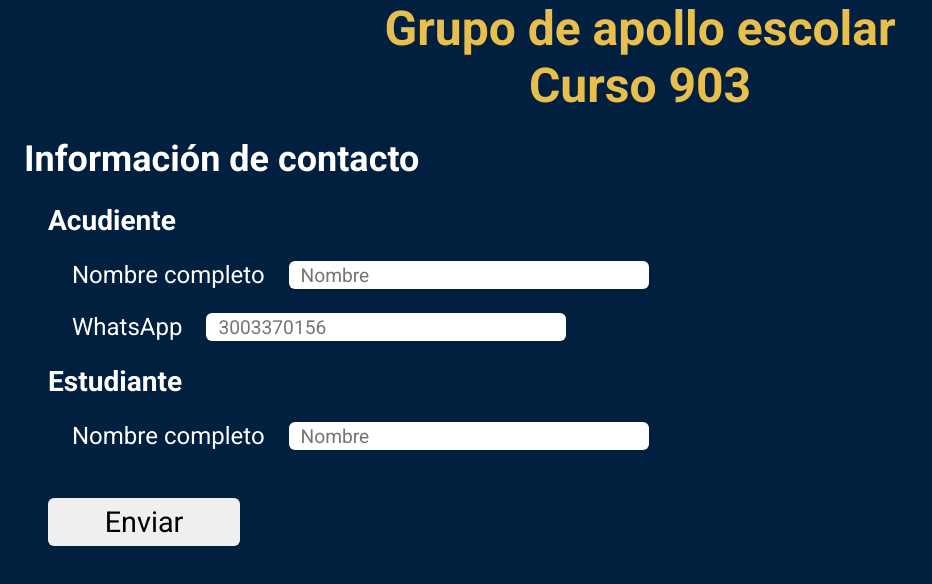
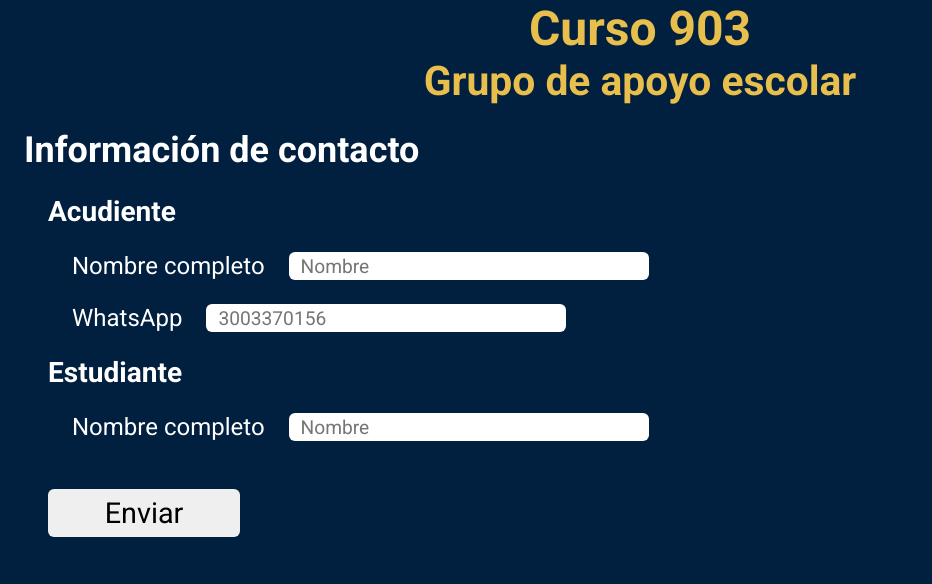
Before and after one commit to Neider-Kiux/Formulario-Colegio, a plain HTML site: page index.html in a window 1280 px wide. Shown: the whole page, without its empty margins (0-932 px from the left). Drawn offline with Linux system fonts and the light colour scheme.

Commit message:
[CHANGE] Se cambiaron algunos tamaños en el html

```diff
--- a/index.html
+++ b/index.html
@@ -10,8 +10,8 @@
   <body>
     <main>
       <section>
-        <h1>Grupo de apollo escolar</h1>
         <h1>Curso 903</h1>
+        <h1 class="titulo">Grupo de apoyo escolar</h1>
       </section>
       <form action="" id="form_1">
         <h2>Información de contacto</h2>
```
